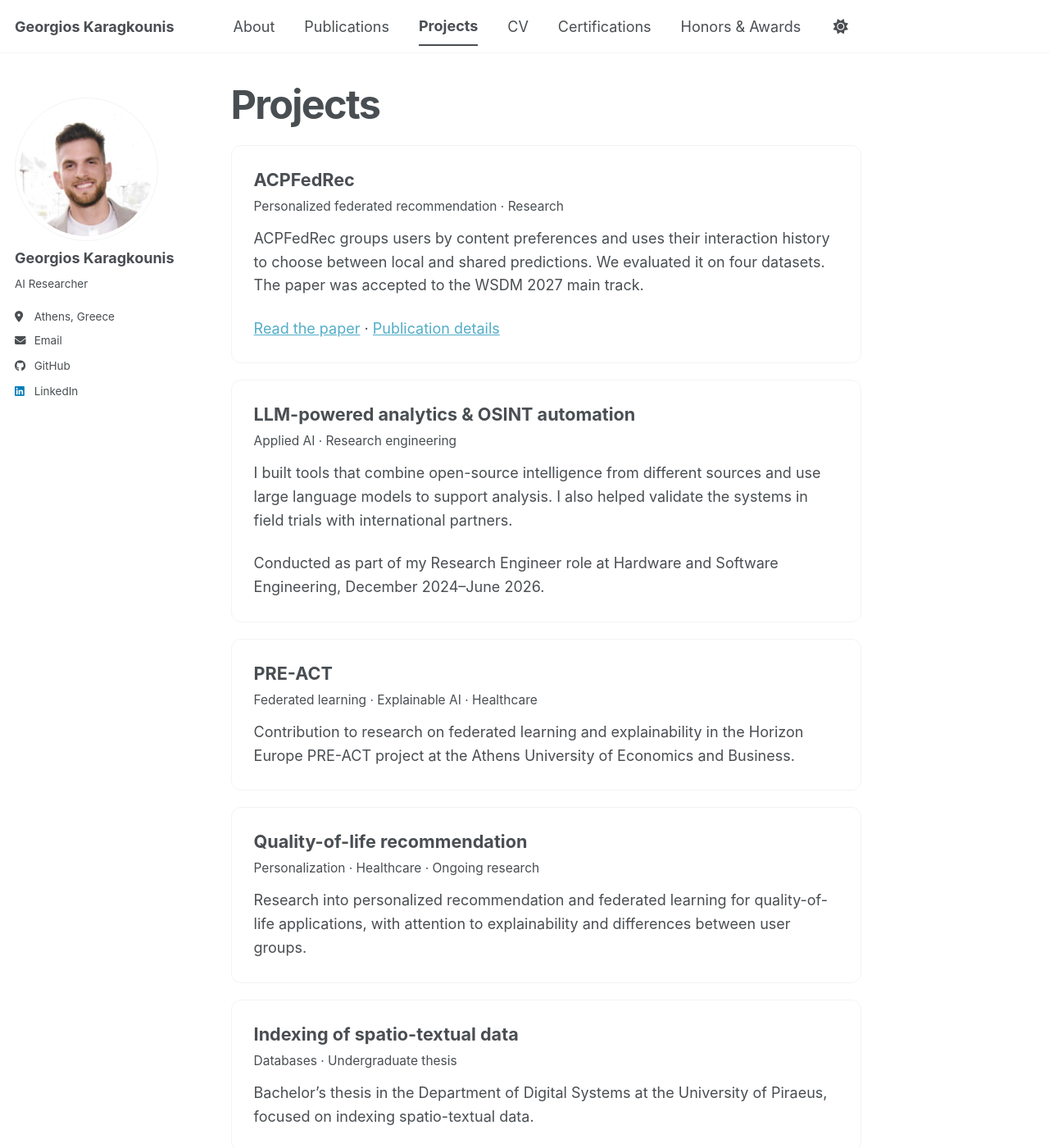
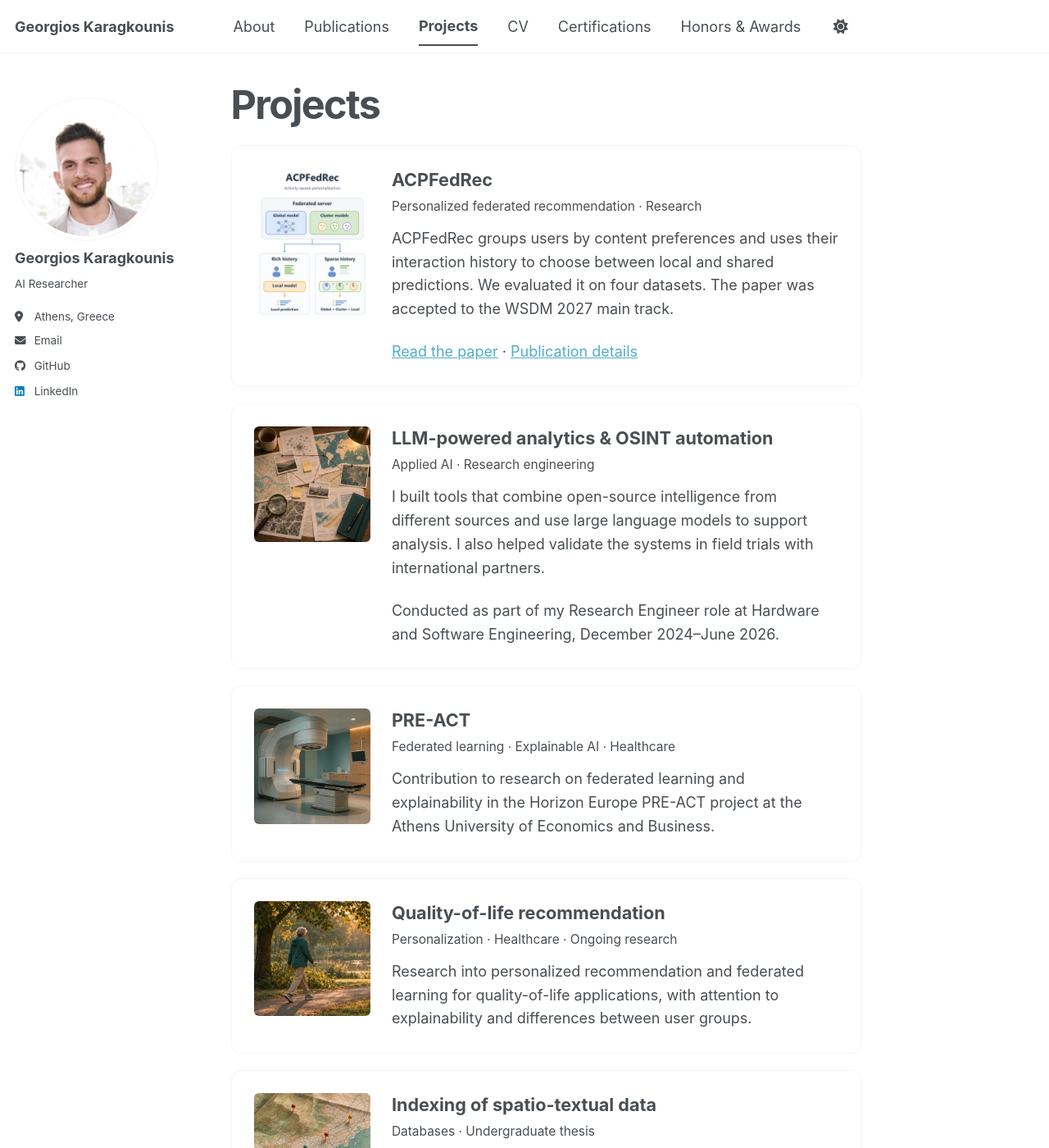
Before and after one commit to georgekaragounis/gkaragounis.github.io, a Jekyll site: the page built from _pages/projects.md, in a window 1280 px wide and 1400 px high. Shown: the whole window at 82% size. Built offline with Jekyll 4.4.1, drawn with Linux system fonts in a browser that asks for light colours; a script bundle is joined from its source files by our own code; a style sheet for code colours, icons or effects is not loaded.

Commit message:
Illustrate project entries and identify institutions in the CV

```diff
--- a/_pages/projects.md
+++ b/_pages/projects.md
@@ -5,7 +5,10 @@ permalink: /projects/
 author_profile: true
 ---
 
-<section class="profile-card" markdown="1">
+<section class="profile-card project-entry">
+<img class="project-visual" src="{{ '/images/acpfedrec-overview.jpg' | relative_url }}" alt="" loading="lazy">
+<div markdown="1">
+
 ## ACPFedRec
 
 Personalized federated recommendation · Research
@@ -14,9 +17,13 @@ Personalized federated recommendation · Research
 ACPFedRec groups users by content preferences and uses their interaction history to choose between local and shared predictions. We evaluated it on four datasets. The paper was accepted to the WSDM 2027 main track.
 
 [Read the paper]({{ '/files/ACPFedRec_WSDM2027.pdf' | relative_url }}) · [Publication details]({{ '/publication/acpfedrec-wsdm2027/' | relative_url }})
+</div>
 </section>
 
-<section class="profile-card" markdown="1">
+<section class="profile-card project-entry">
+<img class="project-visual" src="{{ '/images/projects/open-source-analysis.webp' | relative_url }}" alt="" loading="lazy">
+<div markdown="1">
+
 ## LLM-powered analytics & OSINT automation
 
 Applied AI · Research engineering
@@ -25,31 +32,44 @@ Applied AI · Research engineering
 I built tools that combine open-source intelligence from different sources and use large language models to support analysis. I also helped validate the systems in field trials with international partners.
 
 Conducted as part of my Research Engineer role at Hardware and Software Engineering, December 2024–June 2026.
+</div>
 </section>
 
-<section class="profile-card" markdown="1">
+<section class="profile-card project-entry">
+<img class="project-visual" src="{{ '/images/projects/radiotherapy.webp' | relative_url }}" alt="" loading="lazy">
+<div markdown="1">
+
 ## PRE-ACT
 
 Federated learning · Explainable AI · Healthcare
 {: .profile-meta}
 
 Contribution to research on federated learning and explainability in the Horizon Europe PRE-ACT project at the Athens University of Economics and Business.
+</div>
 </section>
 
-<section class="profile-card" markdown="1">
+<section class="profile-card project-entry">
+<img class="project-visual" src="{{ '/images/projects/quality-of-life.webp' | relative_url }}" alt="" loading="lazy">
+<div markdown="1">
+
 ## Quality-of-life recommendation
 
 Personalization · Healthcare · Ongoing research
 {: .profile-meta}
 
 Research into personalized recommendation and federated learning for quality-of-life applications, with attention to explainability and differences between user groups.
+</div>
 </section>
 
-<section class="profile-card" markdown="1">
+<section class="profile-card project-entry">
+<img class="project-visual" src="{{ '/images/projects/spatial-indexing.webp' | relative_url }}" alt="" loading="lazy">
+<div markdown="1">
+
 ## Indexing of spatio-textual data
 
 Databases · Undergraduate thesis
 {: .profile-meta}
 
 Bachelor’s thesis in the Department of Digital Systems at the University of Piraeus, focused on indexing spatio-textual data.
+</div>
 </section>
--- a/_sass/layout/_academic-profile.scss
+++ b/_sass/layout/_academic-profile.scss
@@ -87,3 +87,12 @@ html[data-theme="dark"] .page__content { --profile-accent: #8acec8; }
   .publication-with-image {grid-template-columns:1fr}
   .publication-thumbnail {width:105px}
 }
+
+.project-entry {display:grid;grid-template-columns:clamp(85px,20%,150px) minmax(0,1fr);align-items:start;gap:clamp(.9rem,2vw,1.45rem)}
+.project-entry .project-visual {display:block;width:100%;height:auto;border-radius:6px}
+.project-entry > div > :last-child {margin-bottom:0}
+.page__content .cv-institution {display:inline-block;width:36px;height:36px;object-fit:contain;padding:3px;margin:0 .25rem 0 0;vertical-align:middle;background:white;border-radius:4px}
+@media(max-width:34em) {
+  .project-entry {grid-template-columns:1fr}
+  .project-entry .project-visual {max-width:100px}
+}
```
Also changed, not shown: _pages/cv.md (+4 -4 lines), images/institutions/aueb.webp (added), images/institutions/demokritos.webp (added), images/institutions/unipi.webp (added), images/projects/open-source-analysis.webp (added), images/projects/quality-of-life.webp (added), images/projects/radiotherapy.webp (added), images/projects/spatial-indexing.webp (added).
